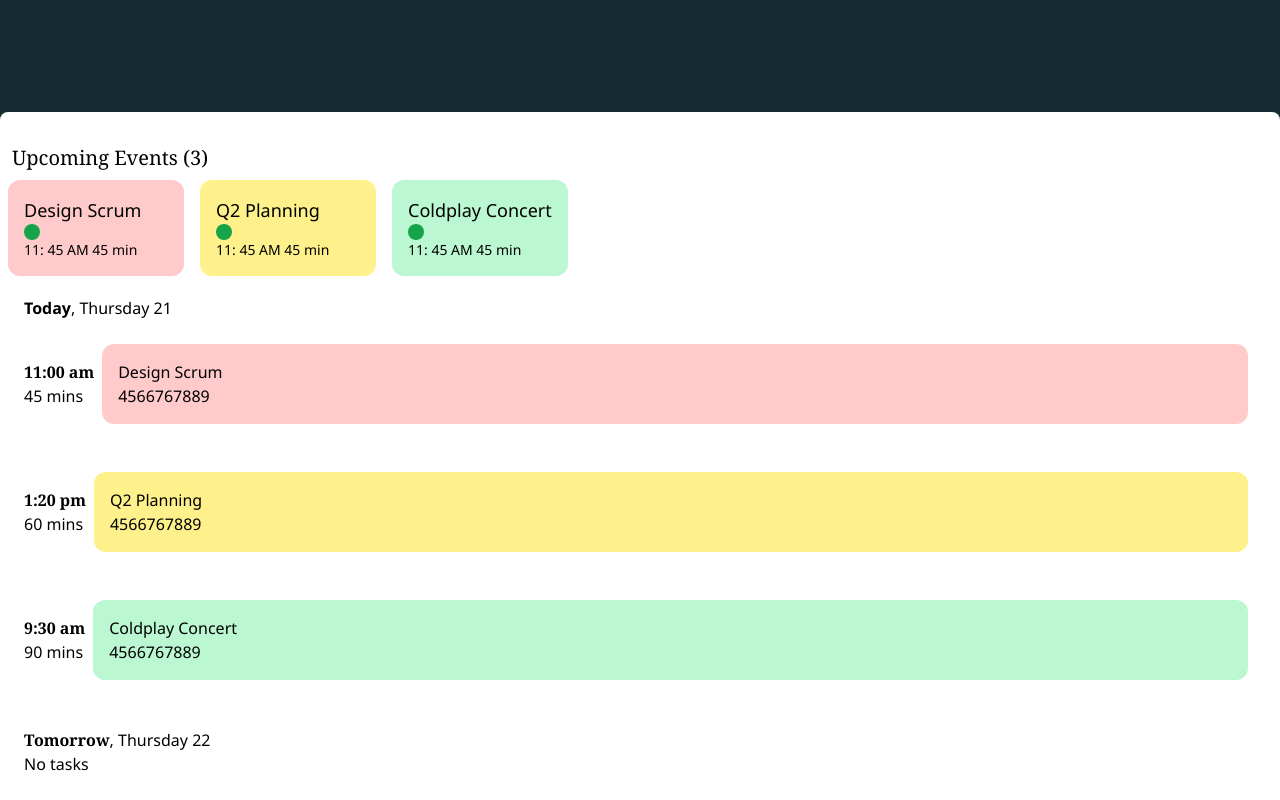
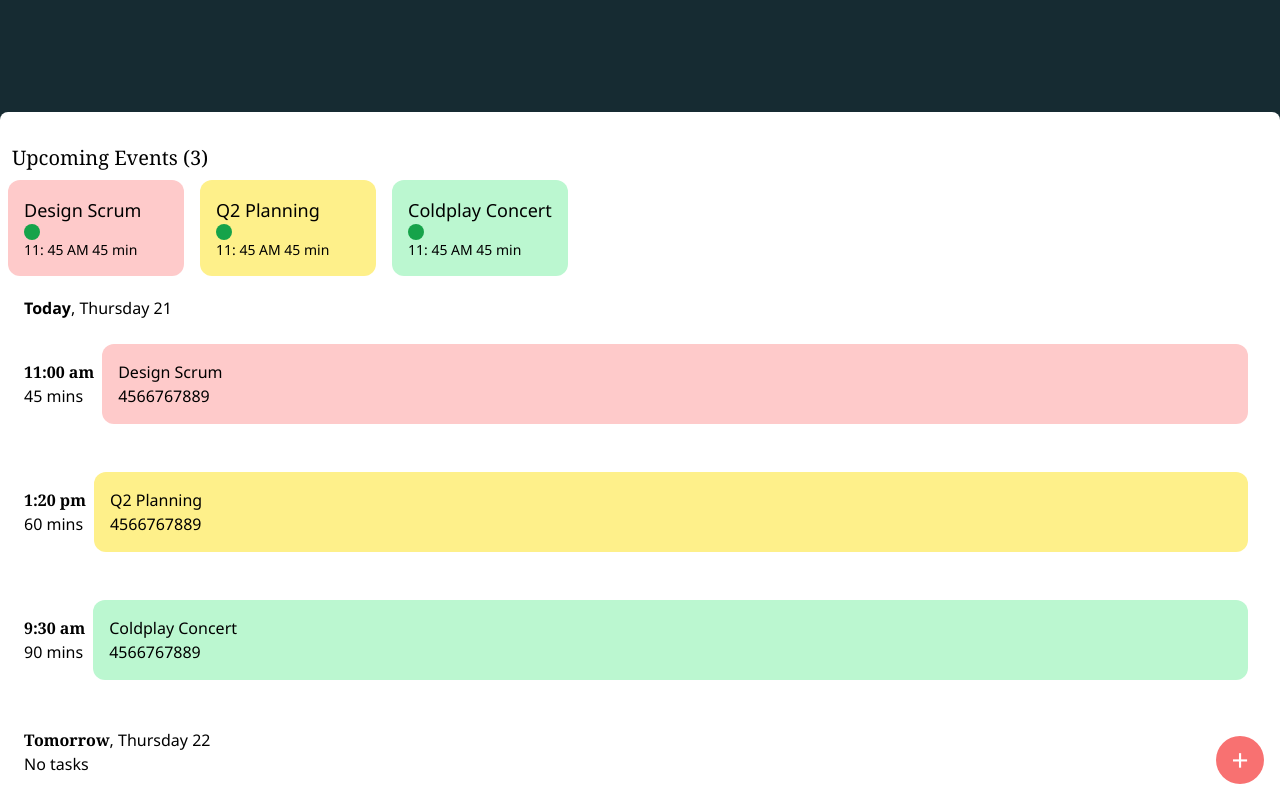
Before and after one commit to aabhas-sao/pamfur-task, a Next.js app: page /app in a window 1280 px wide. Built offline with nearby package versions, Linux system fonts and the light colour scheme.

Commit message:
feat: add button added to timeline
Signed-off-by: Aabhas Sao <aabhassao0@gmail.com>

```diff
--- a/pages/app.js
+++ b/pages/app.js
@@ -22,6 +22,7 @@ const App = () => {
           <Timeline />
         </div>
       </div>
+      <button className='bg-red-400 w-12 h-12 rounded-full text-3xl fixed right-4 bottom-4 text-white'>+</button>
     </div>
   )
 }
```
